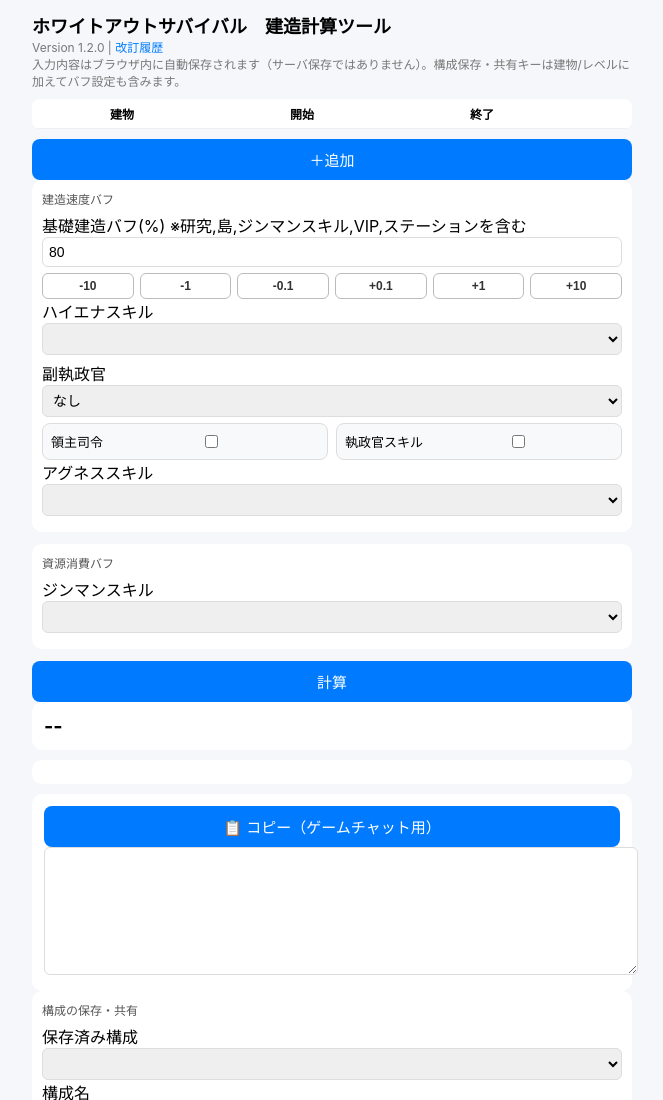
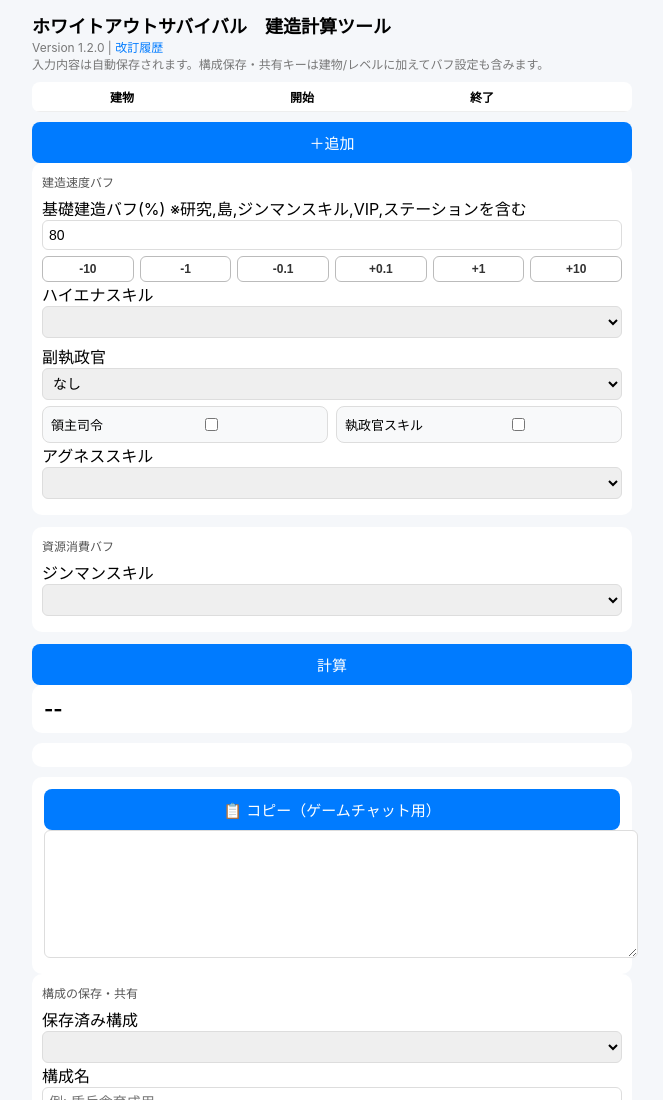
Before and after one commit to higenoaniki/WOS-BuildingCalcTool, a plain HTML site: page index.html in a window 1280 px wide. Shown: the top 1100 px of the page, without its empty margins (308-971 px from the left). Drawn offline with Linux system fonts and the light colour scheme; no server answers.

Commit message:
Simplify autosave header wording

```diff
--- a/index.html
+++ b/index.html
@@ -198,7 +198,7 @@ textarea {
     Version 1.2.0 |
     <a href="history.html">改訂履歴</a>
   </div>
-  <div class="meta">入力内容はブラウザ内に自動保存されます（サーバ保存ではありません）。構成保存・共有キーは建物/レベルに加えてバフ設定も含みます。</div>
+  <div class="meta">入力内容は自動保存されます。構成保存・共有キーは建物/レベルに加えてバフ設定も含みます。</div>
 </div>
 
 <table>
```
